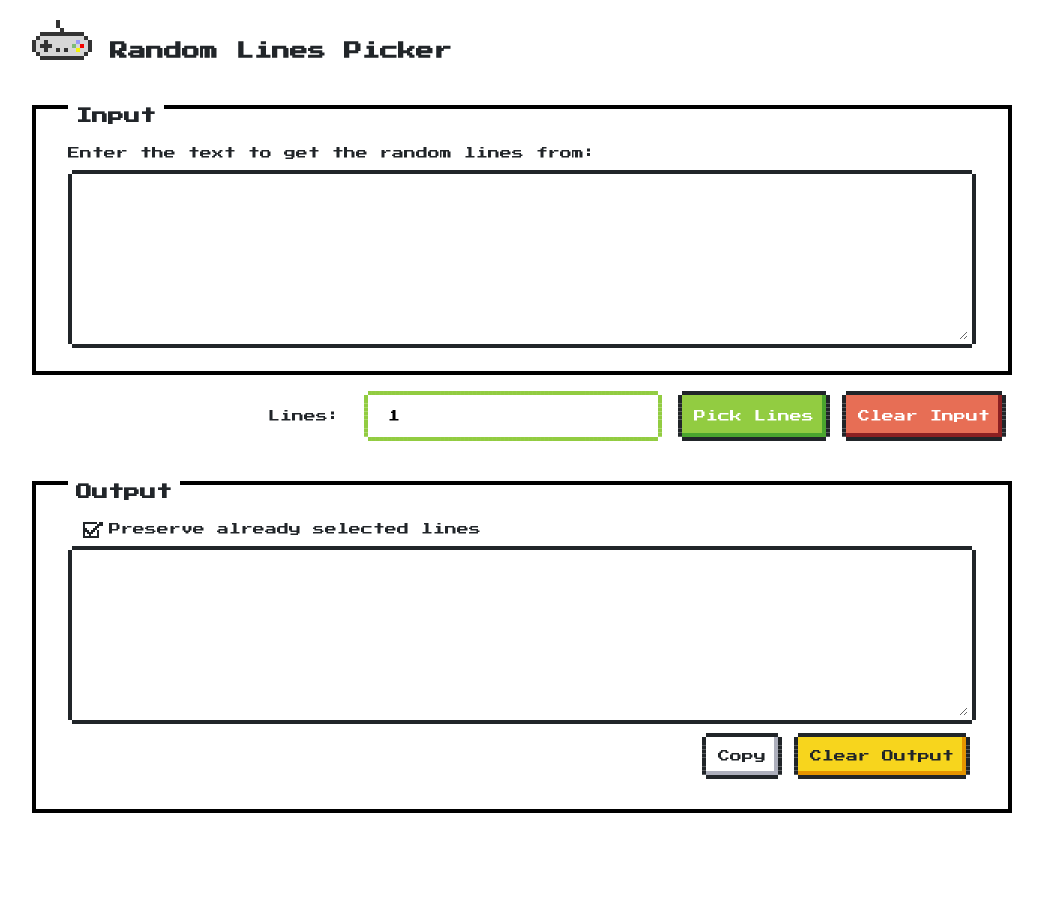
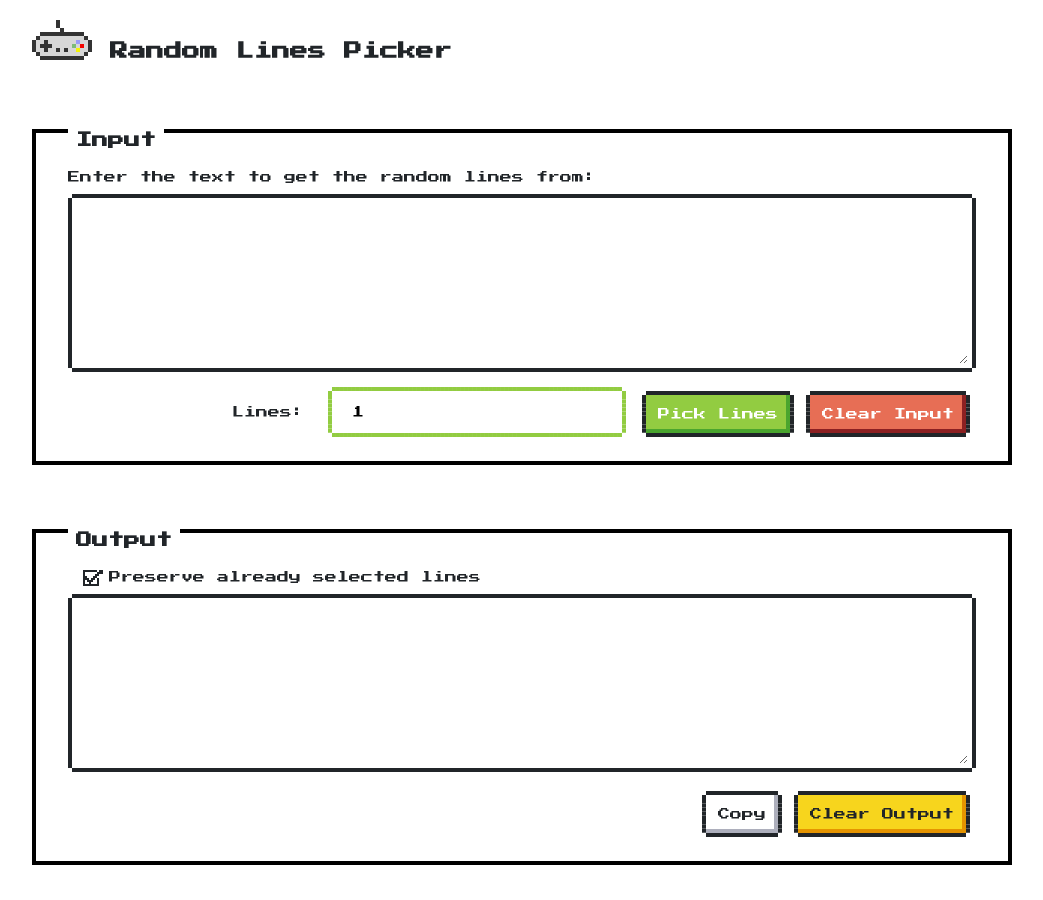
Before and after one commit to d-k-ivanov/d-k-ivanov.github.io, a Jekyll site: the page tools/random-lines/index.html, which Jekyll copies as it is, in a window 1280 px wide. Shown: the whole page, without its empty margins (118-1161 px from the left). Built offline with Jekyll 4.4.1, drawn with Linux system fonts in a browser that asks for light colours.

Commit message:
Post 2024-31-07-23-52

```diff
--- a/tools/random-lines/index.html
+++ b/tools/random-lines/index.html
@@ -35,7 +35,7 @@
         }
 
         .nes-container {
-            margin-top: 2.5rem;
+            margin-top: 4rem;
             display: block;
         }
 
@@ -62,29 +62,26 @@
                 <h3 class="title">Input</h3>
                 <label for="text_input">Enter the text to get the random lines from:</label>
                 <textarea name="text_input" id="text_input" class="nes-textarea" spellcheck="false" data-gramm="false"></textarea>
-            </section>
-
-            <section class="controls">
                 <div style="display: flex; justify-content:flex-end;">
-                    <div class="nes-field is-inline" style="margin-left: 10px; margin-right: 10px;">
+                    <div class="nes-field is-inline" style="margin-top: 12px; margin-left: 10px; margin-right: 10px;">
                         <label for="number_of_lines">Lines:</label>
                         <input type="number" id="number_of_lines" class="nes-input is-success" value="1" size="10">
                     </div>
-                    <button class="nes-btn is-success" onclick="selectLines()" style="margin-left: 10px; margin-right: 10px;">Pick Lines</button>
-                    <button class="nes-btn is-error" onclick="clearInput()" style="margin-left: 10px; margin-right: 10px;">Clear Input</button>
+                    <button class="nes-btn is-success" onclick="selectLines()" style="margin-top: 20px; margin-left: 10px; margin-right: 10px;">Pick Lines</button>
+                    <button class="nes-btn is-error" onclick="clearInput()" style="margin-top: 20px; margin-left: 10px; margin-right: 10px;">Clear Input</button>
                 </div>
             </section>
 
             <section class="nes-container with-title">
                 <h3 class="title">Output</h3>
                 <label>
-                    <input type="checkbox"  id="preserve_output" class="nes-checkbox" checked />
+                    <input type="checkbox" id="preserve_output" class="nes-checkbox" checked />
                     <span>Preserve already selected lines</span>
                 </label>
                 <textarea name="text_output" id="text_output" class="nes-textarea" spellcheck="false" data-gramm="false"></textarea>
                 <div style="display: flex; justify-content:flex-end;">
-                    <button type="button" class="nes-btn copycode" onclick="copyOutput(event)" style="margin: 10px;">Copy</button>
-                    <button class="nes-btn is-warning" onclick="clearOutput()" style="margin: 10px;">Clear Output</button>
+                    <button type="button" class="nes-btn copycode" onclick="copyOutput(event)" style="margin-top: 20px; margin-left: 10px; margin-right: 10px;">Copy</button>
+                    <button class="nes-btn is-warning" onclick="clearOutput()" style="margin-top: 20px; margin-left: 10px; margin-right: 10px;">Clear Output</button>
                 </div>
             </section>
         </main>
```
